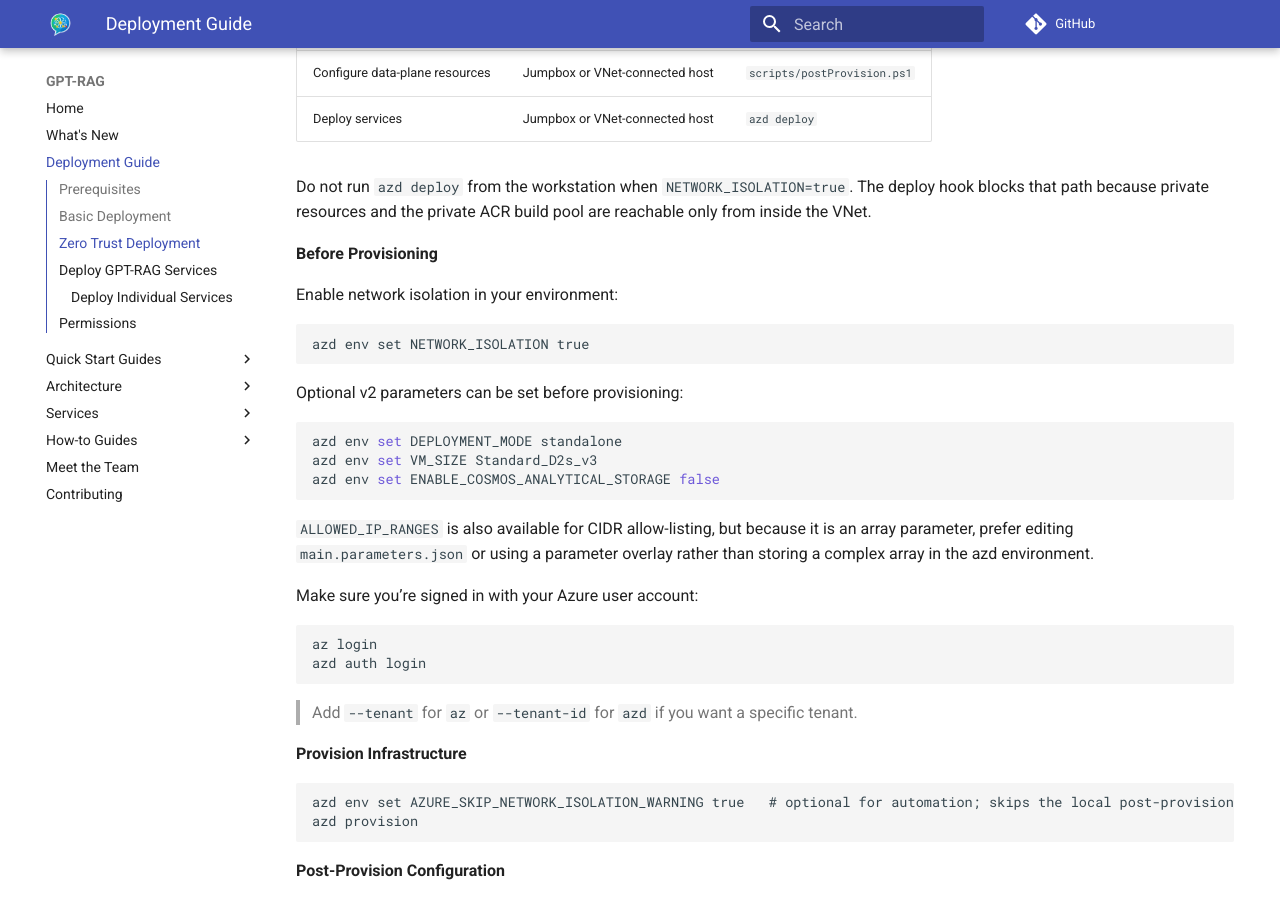
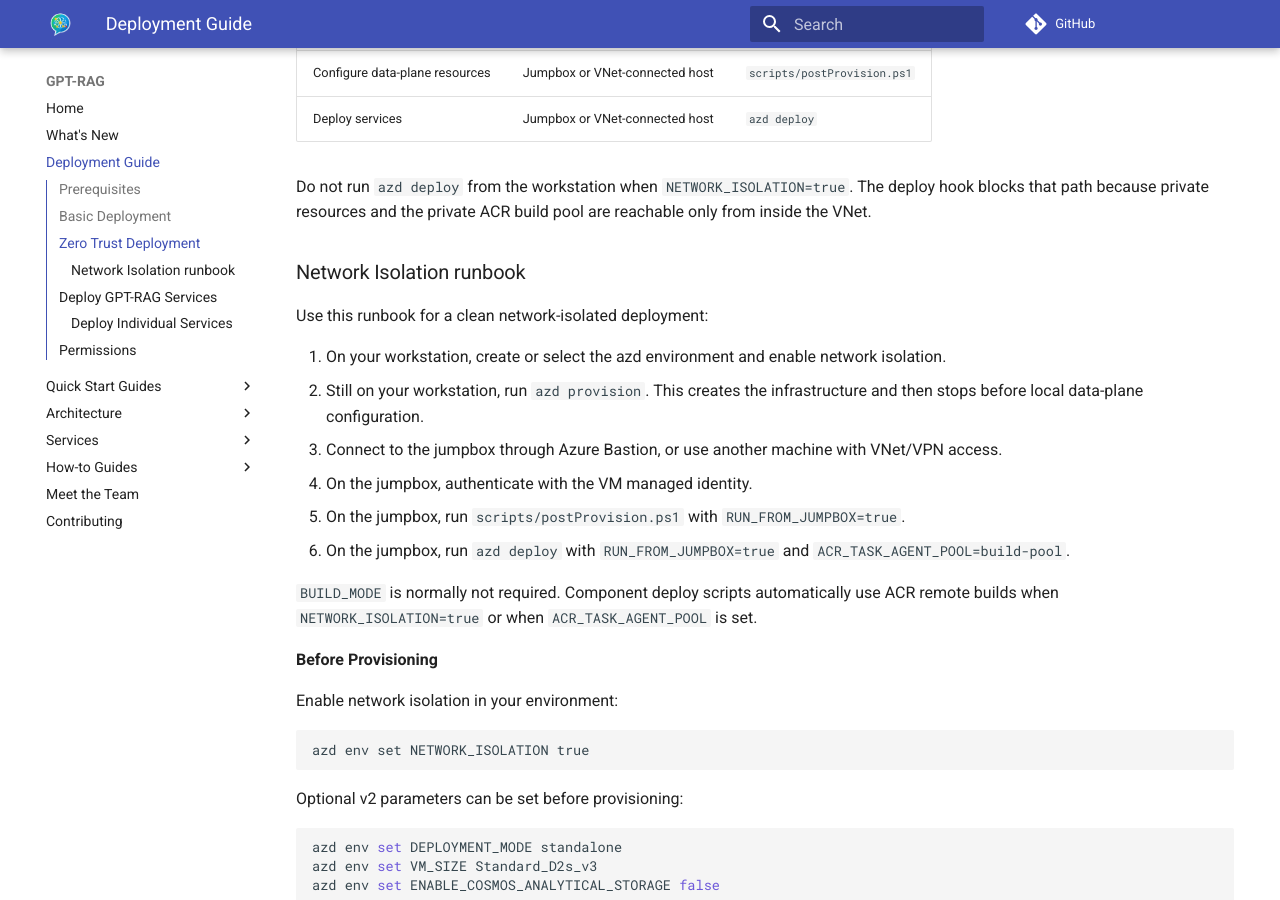
Before and after one commit to Azure/GPT-RAG, an MkDocs documentation site: the page built from docs/deploy.md, in a window 1280 px wide and 900 px high, scrolled down 2180 px. Built offline with MkDocs 1.6.1 and Material for MkDocs 9.7.7, drawn with Linux system fonts in a browser that asks for light colours; comment, search, counter and statistics services are not loaded; some of the changed text lies outside the part shown.

Commit message:
docs: restore network isolation runbook
Add an explicit network-isolated deployment runbook and remove BUILD_MODE from the happy-path instructions because ACR remote build is inferred automatically.

Co-authored-by: Copilot <223556219+Copilot@users.noreply.github.com>

```diff
--- a/docs/deploy.md
+++ b/docs/deploy.md
@@ -67,6 +67,19 @@ Network-isolated deployments use a two-host flow:
 | Deploy services | Jumpbox or VNet-connected host | `azd deploy` |
 
 Do not run `azd deploy` from the workstation when `NETWORK_ISOLATION=true`. The deploy hook blocks that path because private resources and the private ACR build pool are reachable only from inside the VNet.
+
+### Network Isolation runbook
+
+Use this runbook for a clean network-isolated deployment:
+
+1. On your workstation, create or select the azd environment and enable network isolation.
+2. Still on your workstation, run `azd provision`. This creates the infrastructure and then stops before local data-plane configuration.
+3. Connect to the jumpbox through Azure Bastion, or use another machine with VNet/VPN access.
+4. On the jumpbox, authenticate with the VM managed identity.
+5. On the jumpbox, run `scripts/postProvision.ps1` with `RUN_FROM_JUMPBOX=true`.
+6. On the jumpbox, run `azd deploy` with `RUN_FROM_JUMPBOX=true` and `ACR_TASK_AGENT_POOL=build-pool`.
+
+`BUILD_MODE` is normally not required. Component deploy scripts automatically use ACR remote builds when `NETWORK_ISOLATION=true` or when `ACR_TASK_AGENT_POOL` is set.
 
 **Before Provisioning**
 
```
Also changed, not shown: other parts of docs/deploy.md (+0 -1 lines).
